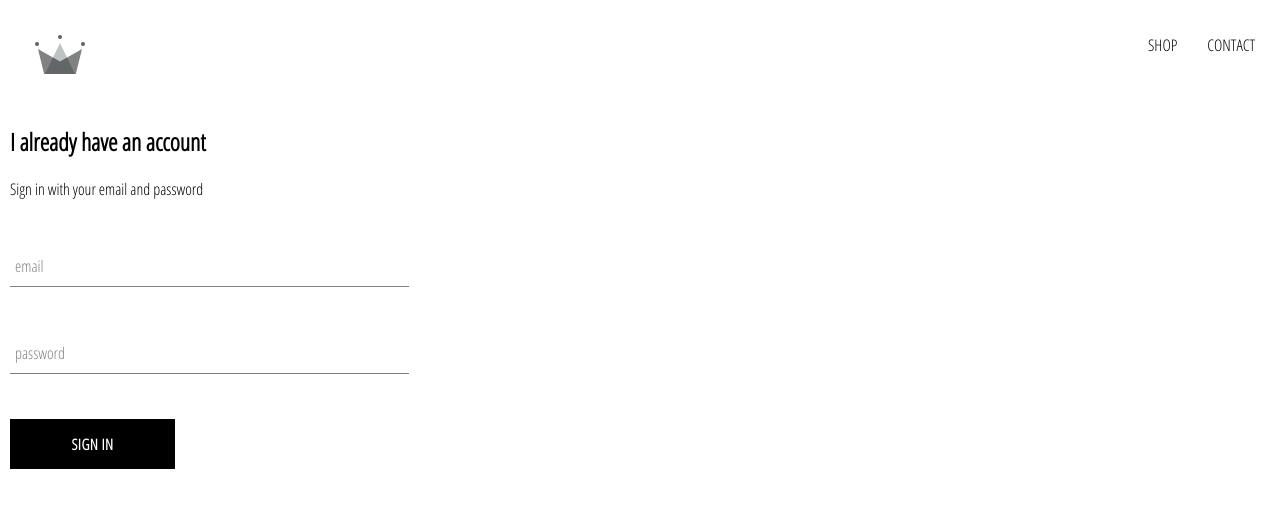
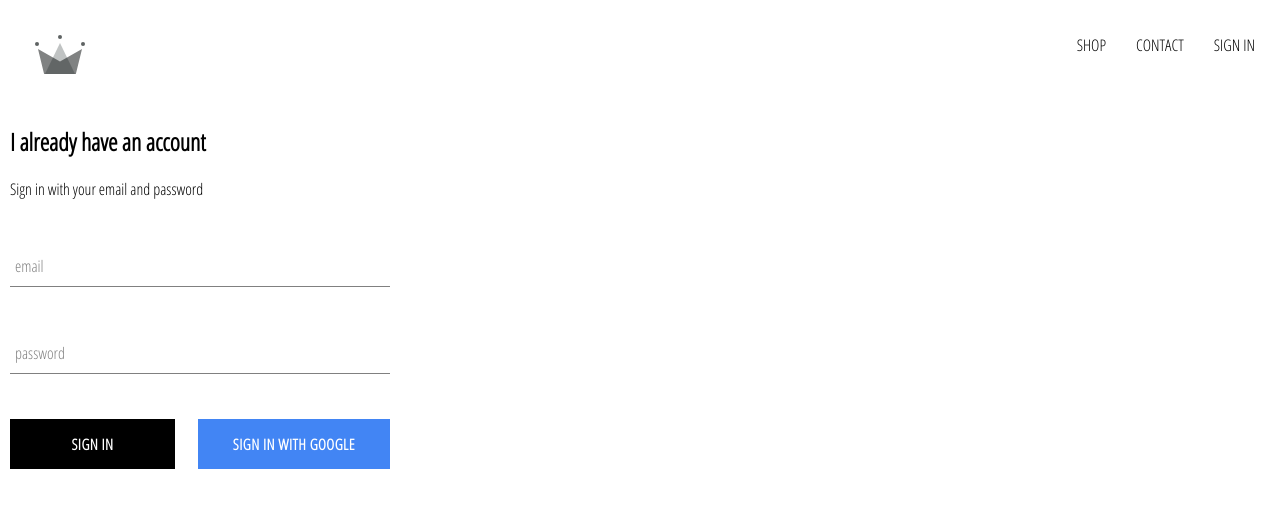
Before and after one commit to avanish-fullstack/ak-clothing, a React (Create React App) app: page /signin in a window 1280 px wide. Shown: the top 508 px of the page. Built offline with nearby package versions, Linux system fonts and the light colour scheme; no server answers.

Commit message:
integrated firebase google authentication

```diff
--- a/package.json
+++ b/package.json
@@ -6,6 +6,7 @@
     "@testing-library/jest-dom": "^4.2.4",
     "@testing-library/react": "^9.5.0",
     "@testing-library/user-event": "^7.2.1",
+    "firebase": "^7.14.3",
     "node-sass": "^4.14.1",
     "react": "^16.13.1",
     "react-dom": "^16.13.1",
--- a/src/App.css
+++ b/src/App.css
@@ -7,3 +7,7 @@
     text-decoration: none;
     color: black;
 }
+
+* {
+    box-sizing: border-box;
+}
--- a/src/App.js
+++ b/src/App.js
@@ -5,11 +5,34 @@
 import ShopPage from './pages/shop/shop.component'
 import Header from './components/header/header.component'
 import SignInAndSignUp from './pages/sign-in-and-signup/sign-in-and-signup'
+import { auth } from './firebase/firebase.utils'
 
-function App() {
+class App extends React.Component {
+    constructor() {
+        super()
+        this.state = {
+            currentUser: null,
+        }
+    }
+
+    unsubscribefromauth = null
+
+    componentDidMount() {
+        this.unsubscribefromauth = auth.onAuthStateChanged((user) => {
+            this.setState({ currentUser: user })
+
+            console.log(user)
+        })
+    }
+
+    componentWillUnmount() {
+        this.unsubscribefromauth()
+    }
+
+    render() {
         return (
             <div className="App">
-            <Header />
+                <Header currentUser={this.state.currentUser} />
                 <Switch>
                     <Route exact path="/" component={Home}></Route>
                     <Route path="/shop" component={ShopPage}></Route>
@@ -18,5 +41,6 @@
             </div>
         )
     }
+}
 
 export default App
--- a/src/components/custom-button/custom-button.component.jsx
+++ b/src/components/custom-button/custom-button.component.jsx
@@ -1,8 +1,11 @@
 import React from 'react'
 import './custom-button.styles.scss'
 
-const CustomButton = ({ children, ...otherProps }) => (
-    <button className="custom-button" {...otherProps}>
+const CustomButton = ({ children, isGooglesignIn, ...otherProps }) => (
+    <button
+        className={`${isGooglesignIn ? 'google-sign-in' : ''} custom-button`}
+        {...otherProps}
+    >
         {children}
     </button>
 )
--- a/src/components/custom-button/custom-button.styles.scss
+++ b/src/components/custom-button/custom-button.styles.scss
@@ -20,4 +20,14 @@
         color: black;
         border: 1px solid black;
     }
+
+    &.google-sign-in {
+        background-color: #4285f4;
+        color: white;
+
+        &:hover {
+            background-color: #357ae8;
+            border: none;
+        }
+    }
 }
--- a/src/components/header/header.component.jsx
+++ b/src/components/header/header.component.jsx
@@ -2,8 +2,9 @@
 import { Link } from 'react-router-dom'
 import './header.styles.scss'
 import { ReactComponent as Logo } from '../../assets/crown.svg'
+import { auth } from '../../firebase/firebase.utils'
 
-const Header = () => {
+const Header = ({ currentUser }) => {
     return (
         <div className="header">
             <Link className="logo-container" to="/">
@@ -16,6 +17,15 @@
                 <Link className="option" to="/contact">
                     CONTACT
                 </Link>
+                {currentUser ? (
+                    <div className="option" onClick={() => auth.signOut()}>
+                        SIGN OUT
+                    </div>
+                ) : (
+                    <Link className="option" to="/signin">
+                        SIGN IN
+                    </Link>
+                )}
             </div>
         </div>
     )
--- a/src/components/header/header.styles.scss
+++ b/src/components/header/header.styles.scss
@@ -20,6 +20,7 @@
 
         .option {
             padding: 10px 15px;
+            cursor: pointer;
         }
     }
 }
--- a/src/components/sign-in/sign-in.component.jsx
+++ b/src/components/sign-in/sign-in.component.jsx
@@ -2,6 +2,7 @@
 import FormInput from '../form-input/form-input.component'
 import './sign-in.styles.scss'
 import CustomButton from '../custom-button/custom-button.component'
+import { signInWithGoogle } from '../../firebase/firebase.utils'
 
 class SignIn extends React.Component {
     constructor() {
@@ -40,7 +41,16 @@
                         label="password"
                         required
                     />
-                    <CustomButton type="submit">Sign In</CustomButton>
+                    <div className="buttons">
+                        <CustomButton type="submit">Sign In</CustomButton>
+                        <CustomButton
+                            onClick={signInWithGoogle}
+                            type="submit"
+                            isGooglesignIn
+                        >
+                            Sign In with Google
+                        </CustomButton>
+                    </div>
                 </form>
             </div>
         )
--- a/src/components/sign-in/sign-in.styles.scss
+++ b/src/components/sign-in/sign-in.styles.scss
@@ -1,9 +1,14 @@
 .sign-in {
-    width: 30vw;
+    width: 380px;
     display: flex;
     flex-direction: column;
 
     .title {
         margin: 10px 0;
     }
+
+    .buttons {
+        display: flex;
+        justify-content: space-between;
+    }
 }
--- /dev/null
+++ b/src/firebase/firebase.utils.js
@@ -0,0 +1,17 @@
+import firebase from 'firebase/app'
+import 'firebase/firestore'
+import 'firebase/auth'
+
+const config = {}
+
+firebase.initializeApp(config)
+
+export const auth = firebase.auth()
+export const firestore = firebase.firestore()
+
+const provider = new firebase.auth.GoogleAuthProvider()
+provider.setCustomParameters({ prompt: 'select_account' })
+
+export const signInWithGoogle = () => auth.signInWithPopup(provider)
+
+export default firebase
```
Also changed, not shown: 1 other file (tests, documents, lock files or other folders). Lines whose indentation alone changed are shown as unchanged.
